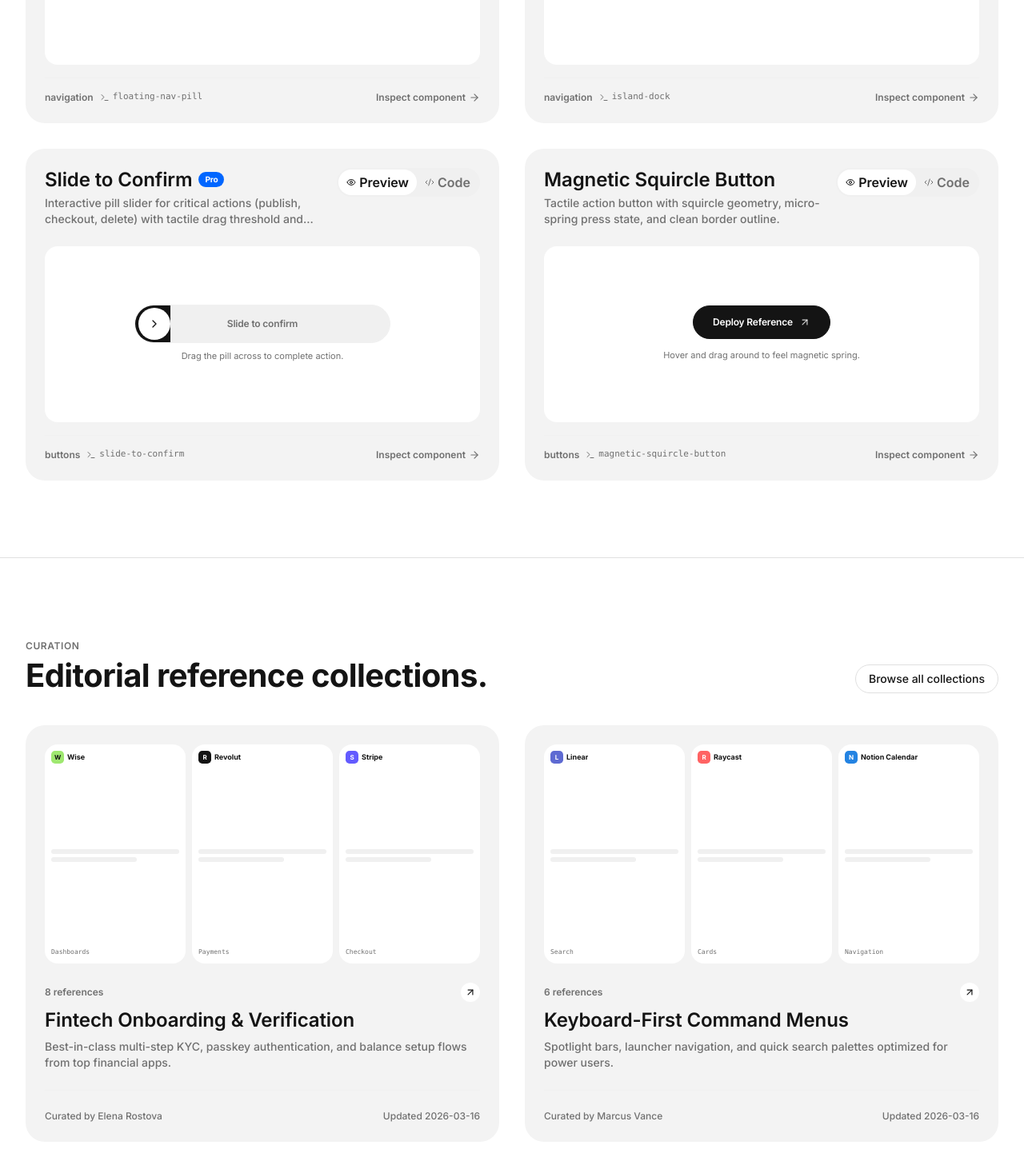
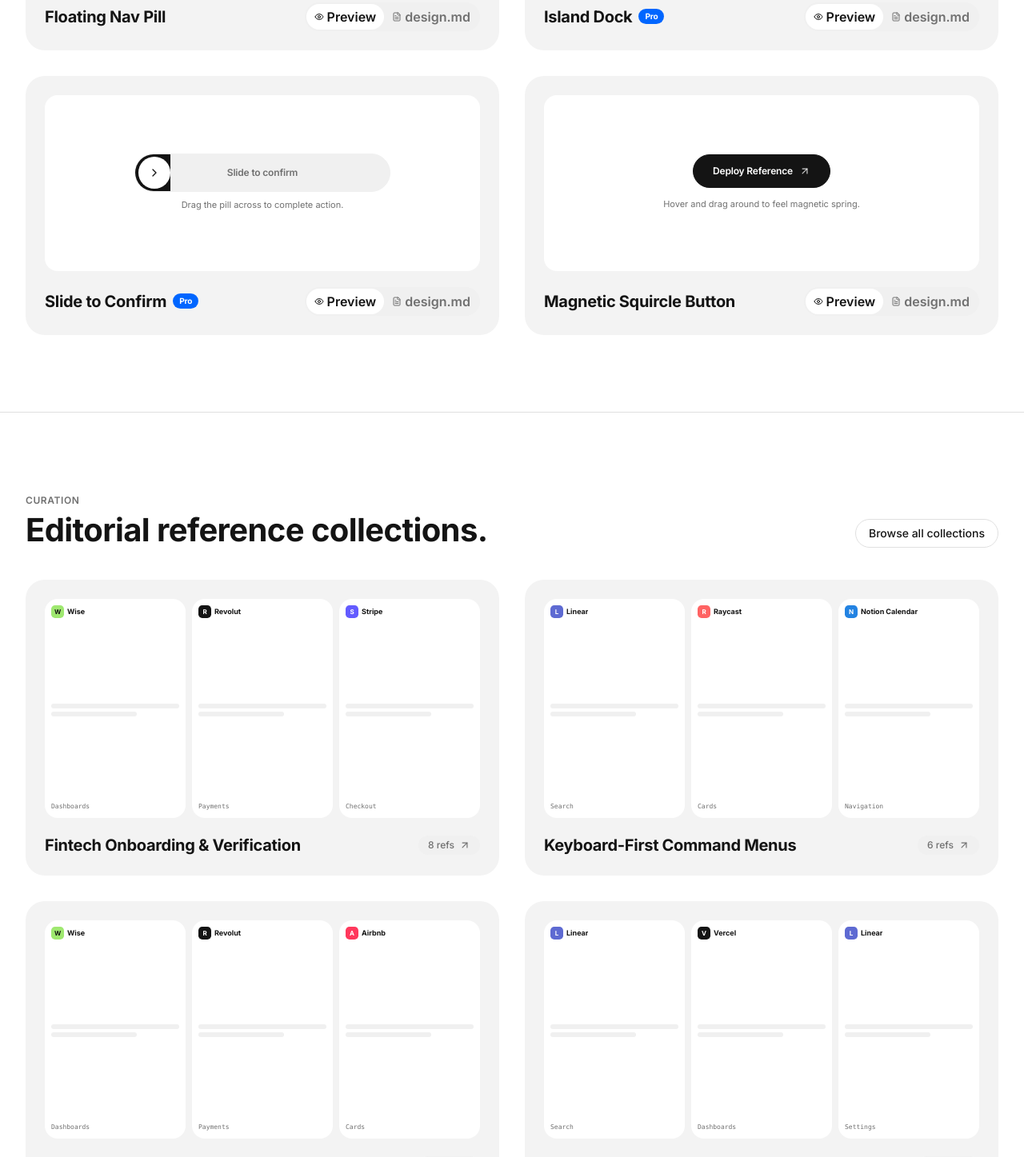
Before and after one commit to LiveKryptiah/WeBlocks, a Next.js app: page / in a window 1280 px wide. Shown: the part 4143-5590 px from the top of the page at 80% size. Built offline with nearby package versions, Linux system fonts and the light colour scheme.

Commit message:
Harmonize components and collections cards: visual preview on top, bold title, design.md tab, and stripped description/footer clutter

```diff
--- a/src/components/collection/collection-card.tsx
+++ b/src/components/collection/collection-card.tsx
@@ -17,11 +17,10 @@ export const CollectionCard: React.FC<CollectionCardProps> = ({ collection }) =>
   return (
     <Link
       href={`/collections/${collection.id}`}
-      className="group flex flex-col justify-between bg-canvas-soft hover:bg-field rounded-md p-6 border-none transition-all duration-200"
+      className="group flex flex-col justify-between bg-canvas-soft hover:bg-field/70 rounded-md p-6 border-none transition-all duration-200"
     >
-      <div>
       {/* Visual Preview Collage */}
-        <div className="grid grid-cols-3 gap-2 mb-6">
+      <div className="grid grid-cols-3 gap-2 mb-4">
         {previewItems.length > 0 ? (
           previewItems.map((item) => (
             <div
@@ -56,27 +55,16 @@ export const CollectionCard: React.FC<CollectionCardProps> = ({ collection }) =>
         )}
       </div>
 
-        {/* Collection Meta */}
-        <div className="flex items-center justify-between gap-2 mb-2">
-          <span className="text-label text-muted font-semibold">
-            {collection.itemCount || collection.screenshotIds.length} references
-          </span>
-          <div className="w-6 h-6 rounded-full bg-white flex items-center justify-center text-ink group-hover:translate-x-0.5 group-hover:-translate-y-0.5 transition-transform">
-            <ArrowUpRight className="w-3.5 h-3.5" />
-          </div>
-        </div>
-
-        <h3 className="text-h4 text-ink font-bold mb-2 group-hover:text-ink-soft transition-colors">
+      {/* Card Bottom: Bold Title & Reference Count / Arrow */}
+      <div className="flex items-center justify-between gap-3 pt-1">
+        <h3 className="text-lg sm:text-xl font-bold text-ink tracking-tight group-hover:text-ink-soft transition-colors">
           {collection.title}
         </h3>
-        <p className="text-body-sm text-muted line-clamp-2">
-          {collection.description}
-        </p>
+
+        <div className="inline-flex items-center gap-1.5 px-3 py-1 rounded-full bg-field text-caption font-semibold text-muted group-hover:text-ink transition-colors shrink-0">
+          <span>{collection.itemCount || collection.screenshotIds.length} refs</span>
+          <ArrowUpRight className="w-3.5 h-3.5 group-hover:translate-x-0.5 group-hover:-translate-y-0.5 transition-transform" />
         </div>
-
-      <div className="pt-6 mt-6 border-t border-hairline-soft flex items-center justify-between text-caption text-muted">
-        <span>Curated by {collection.curator}</span>
-        <span>Updated {collection.updatedAt}</span>
       </div>
     </Link>
   );
--- a/src/components/components-library/component-preview-card.tsx
+++ b/src/components/components-library/component-preview-card.tsx
@@ -2,8 +2,8 @@
 
 import React, { useState } from "react";
 import Link from "next/link";
-import { Copy, Check, Terminal, ExternalLink, Code2, Eye, Sparkles, ArrowRight } from "lucide-react";
-import { UIComponentEntity } from "@/data/components-data";
+import { Copy, Check, FileText, Eye } from "lucide-react";
+import { UIComponentEntity, getComponentDesignMd } from "@/data/components-data";
 import { LIVE_COMPONENTS_MAP } from "./live-previews";
 import { useLibrary } from "@/context/library-context";
 import { cn } from "@/lib/utils";
@@ -15,83 +15,24 @@ interface ComponentPreviewCardProps {
 export const ComponentPreviewCard: React.FC<ComponentPreviewCardProps> = ({
   component,
 }) => {
-  const [activeTab, setActiveTab] = useState<"preview" | "code">("preview");
-  const [copiedCode, setCopiedCode] = useState(false);
-  const [copiedCli, setCopiedCli] = useState(false);
+  const [activeTab, setActiveTab] = useState<"preview" | "design">("preview");
+  const [copiedMd, setCopiedMd] = useState(false);
   const { showToast } = useLibrary();
 
   const LivePreview = LIVE_COMPONENTS_MAP[component.slug];
+  const designMarkdown = getComponentDesignMd(component);
 
-  const handleCopyCode = (e: React.MouseEvent) => {
+  const handleCopyDesignMd = (e: React.MouseEvent) => {
     e.stopPropagation();
-    navigator.clipboard.writeText(component.code);
-    setCopiedCode(true);
-    showToast(`Copied ${component.title} code.`, "copy");
-    setTimeout(() => setCopiedCode(false), 2000);
-  };
-
-  const handleCopyCli = (e: React.MouseEvent) => {
-    e.stopPropagation();
-    navigator.clipboard.writeText(component.cliCommand);
-    setCopiedCli(true);
-    showToast(`Copied CLI: ${component.cliCommand}`, "copy");
-    setTimeout(() => setCopiedCli(false), 2000);
+    navigator.clipboard.writeText(designMarkdown);
+    setCopiedMd(true);
+    showToast(`Copied ${component.title} design.md`, "copy");
+    setTimeout(() => setCopiedMd(false), 2000);
   };
 
   return (
     <div className="group flex flex-col justify-between bg-canvas-soft hover:bg-field/70 rounded-md p-6 border-none transition-all duration-200">
-      <div>
-        {/* Card Top: Title, Tier, Controls */}
-        <div className="flex items-start justify-between gap-3 mb-2">
-          <div>
-            <div className="flex items-center gap-2">
-              <Link
-                href={`/components/${component.slug}`}
-                className="text-h4 font-bold text-ink hover:underline tracking-tight"
-              >
-                {component.title}
-              </Link>
-              {component.tier === "pro" && (
-                <span className="px-2 py-0.5 rounded-full bg-[#0066ff] text-white text-[10px] font-bold tracking-tight">
-                  Pro
-                </span>
-              )}
-            </div>
-            <p className="text-body-sm text-muted mt-1 mb-4 line-clamp-2">
-              {component.description}
-            </p>
-          </div>
-
-          {/* Preview / Code Tab Switcher (Minimal Pill, no stroke lines) */}
-          <div className="inline-flex items-center p-0.5 rounded-full bg-field shrink-0 select-none">
-            <button
-              onClick={() => setActiveTab("preview")}
-              className={cn(
-                "inline-flex items-center gap-1 px-2.5 py-1 rounded-full text-caption font-semibold transition-all",
-                activeTab === "preview"
-                  ? "bg-white text-ink shadow-none"
-                  : "text-muted hover:text-ink"
-              )}
-            >
-              <Eye className="w-3 h-3" />
-              <span>Preview</span>
-            </button>
-            <button
-              onClick={() => setActiveTab("code")}
-              className={cn(
-                "inline-flex items-center gap-1 px-2.5 py-1 rounded-full text-caption font-semibold transition-all",
-                activeTab === "code"
-                  ? "bg-white text-ink shadow-none"
-                  : "text-muted hover:text-ink"
-              )}
-            >
-              <Code2 className="w-3 h-3" />
-              <span>Code</span>
-            </button>
-          </div>
-        </div>
-
-        {/* Display Area: Interactive Preview or Code */}
+      {/* Display Area: Interactive Live Preview or design.md */}
       <div className="mb-4">
         {activeTab === "preview" ? (
           <div className="w-full min-h-[220px] rounded-sm bg-white p-4 flex items-center justify-center overflow-hidden">
@@ -105,47 +46,68 @@ export const ComponentPreviewCard: React.FC<ComponentPreviewCardProps> = ({
           </div>
         ) : (
           <div className="relative w-full h-[220px] overflow-auto rounded-sm bg-[#141414] text-[#f0f0f0] p-4 text-xs font-mono">
-              <div className="absolute top-3 right-3 z-10">
+            <div className="sticky top-0 float-right z-10 mb-2">
               <button
-                  onClick={handleCopyCode}
-                  className="flex items-center gap-1 px-2.5 py-1 rounded-full bg-[#262626] text-white hover:bg-[#333333] text-[10px] font-semibold transition-colors"
+                type="button"
+                onClick={handleCopyDesignMd}
+                className="flex items-center gap-1 px-2.5 py-1 rounded-full bg-[#262626] text-white hover:bg-[#333333] text-[10px] font-semibold transition-colors shadow-none"
               >
-                  {copiedCode ? <Check className="w-3 h-3 text-[#0066ff]" /> : <Copy className="w-3 h-3" />}
-                  <span>{copiedCode ? "Copied" : "Copy TSX"}</span>
+                {copiedMd ? <Check className="w-3 h-3 text-[#0066ff]" /> : <Copy className="w-3 h-3" />}
+                <span>{copiedMd ? "Copied" : "Copy design.md"}</span>
               </button>
             </div>
-              <pre className="text-[11px] leading-relaxed select-all">
-                <code>{component.code}</code>
+            <pre className="text-[11px] leading-relaxed select-all whitespace-pre-wrap text-gray-300 font-mono">
+              <code>{designMarkdown}</code>
             </pre>
           </div>
         )}
       </div>
+
+      {/* Card Bottom: Bold Title & Preview / design.md Controls */}
+      <div className="flex items-center justify-between gap-3 pt-1">
+        <div className="flex items-center gap-2">
+          <Link
+            href={`/components/${component.slug}`}
+            className="text-lg sm:text-xl font-bold text-ink tracking-tight hover:underline"
+          >
+            {component.title}
+          </Link>
+          {component.tier === "pro" && (
+            <span className="px-2 py-0.5 rounded-full bg-[#0066ff] text-white text-[10px] font-bold tracking-tight">
+              Pro
+            </span>
+          )}
         </div>
 
-      {/* Card Footer matching collections/patterns meta */}
-      <div className="pt-4 border-t border-hairline-soft flex items-center justify-between text-caption text-muted">
-        <div className="flex items-center gap-2">
-          <span className="text-label text-muted font-semibold">
-            {component.category}
-          </span>
+        {/* Preview / design.md Tab Switcher */}
+        <div className="inline-flex items-center p-0.5 rounded-full bg-field shrink-0 select-none">
           <button
-            onClick={handleCopyCli}
-            className="font-mono text-[11px] text-muted hover:text-ink inline-flex items-center gap-1 transition-colors"
-            title="Copy CLI command"
+            type="button"
+            onClick={() => setActiveTab("preview")}
+            className={cn(
+              "inline-flex items-center gap-1 px-2.5 py-1 rounded-full text-caption font-semibold transition-all",
+              activeTab === "preview"
+                ? "bg-white text-ink shadow-none"
+                : "text-muted hover:text-ink"
+            )}
           >
-            <Terminal className="w-3 h-3" />
-            <span>{component.slug}</span>
-            {copiedCli && <Check className="w-3 h-3 text-[#0066ff]" />}
+            <Eye className="w-3 h-3" />
+            <span>Preview</span>
+          </button>
+          <button
+            type="button"
+            onClick={() => setActiveTab("design")}
+            className={cn(
+              "inline-flex items-center gap-1 px-2.5 py-1 rounded-full text-caption font-semibold transition-all",
+              activeTab === "design"
+                ? "bg-white text-ink shadow-none"
+                : "text-muted hover:text-ink"
+            )}
+          >
+            <FileText className="w-3 h-3" />
+            <span>design.md</span>
           </button>
         </div>
-
-        <Link
-          href={`/components/${component.slug}`}
-          className="group-hover:text-ink font-semibold flex items-center gap-1 transition-colors"
-        >
-          <span>Inspect component</span>
-          <ArrowRight className="w-3.5 h-3.5" />
-        </Link>
       </div>
     </div>
   );
```
Also changed, not shown: src/data/components-data.ts (+42 -0 lines). Lines whose indentation alone changed are shown as unchanged.
